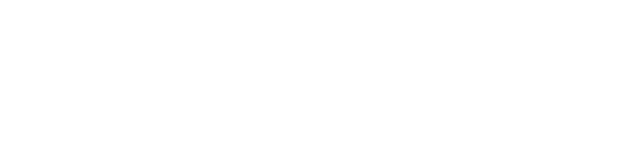
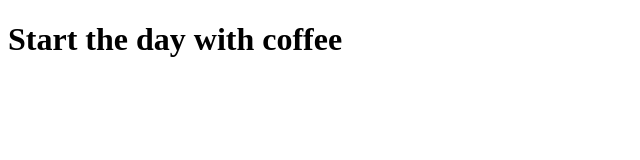
Before and after one commit to estheronyando/aboutme, a plain HTML site: page index.html in a window 1280 px wide. Shown: the whole page, without its empty margins (0-640 px from the left). Drawn offline with Linux system fonts and the light colour scheme.

Commit message:
Implementing heading

```diff
--- a/index.html
+++ b/index.html
@@ -12,11 +12,17 @@
     <link href="css/style.css" rel="stylesheet">
 
 
+
 </head>
 
 <body>
 
+<div>
 
+    <h1>
+        Start the day with coffee
+    </h1>
+</div>
 
 
 </body>
```
